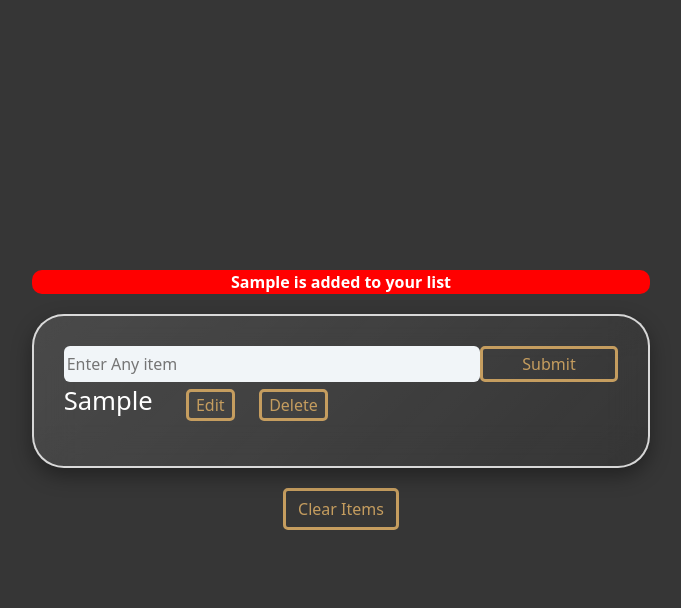
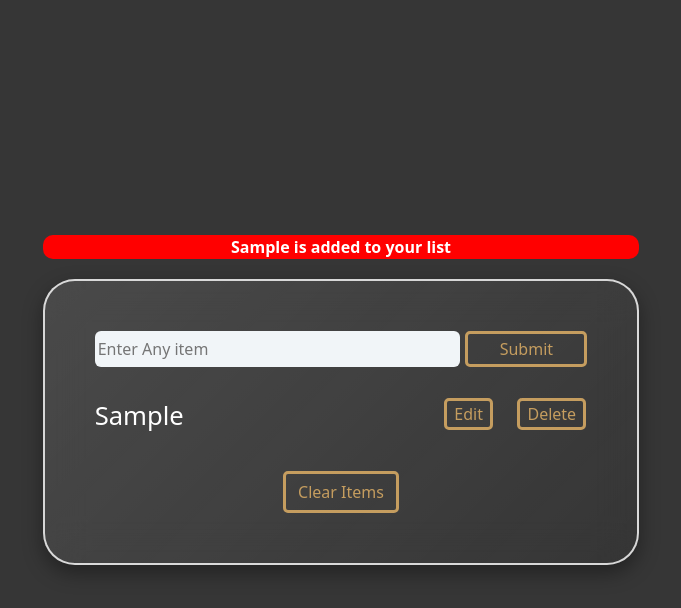
Before and after one commit to syedhaseeb2005/Todo-app, a plain HTML site: page index.html in a window 1280 px wide. Both pictures are taken after typing "Sample" into the empty fields and a click on the button "Submit". Shown: the whole page, without its empty margins (299-980 px from the left). Drawn offline with nearby package versions, Linux system fonts and the light colour scheme.

Commit message:
todo app

```diff
--- a/index.html
+++ b/index.html
@@ -28,8 +28,8 @@
                             </div>
                         </div> -->
                     </div>
+                    <button class="clear">Clear Items</button>
                 </div>
-                <button class="clear">Clear Items</button>
             </div>
         </div>
     </header>
--- a/style.css
+++ b/style.css
@@ -13,36 +13,38 @@
 }
 .box{
     /* box-shadow: rgba(0, 0, 0, 0.25) 0px 14px 28px, rgba(0, 0, 0, 0.22) 0px 10px 10px; */
-    padding: 30px;
+    padding: 50px;
     /* border-radius: 12px; */
     background:  linear-gradient(135deg,rgba(255,255,255,0.1),rgba(255,255,255,0));
     backdrop-filter: blur(20px);
     box-shadow: 0 8px 20px 0 rgba(0, 0, 0, 0.37);
     border: 2px solid rgba(255,255,255,0.8);
     border-radius: 32px;
-    display: flex;
-    flex-direction: column;
+    /* display: flex; */
+    /* flex-direction: column; */
 }
 .item-text{
     display: grid;
     grid-template-columns: 3fr 1fr;
+    gap: 5px;
 }
 .item{
     /* display: flex; */
     /* align-items: flex-start; */
     /* flex-direction: row-reverse; */
+    display: grid;
+    grid-template-columns: 2fr 1fr;
     color: #fff;
     font-size: 1.6rem;
-    /* display: grid; */
-    /* grid-template-columns: 3fr 1fr; */
     /* padding:  10px 0px; */
-    /* margin-top: 5px; */
-    display: flex;
+    margin-top: 30px;
+    /* display: flex; */
 }
-.itemList{
-    display: grid;
-    grid-template-columns: 1fr 1fr;
-
+.item p {
+    text-align: start;
+}
+.btn{
+    padding: 0px;
 }
 .btn button{
     margin-left: 20px;
```
